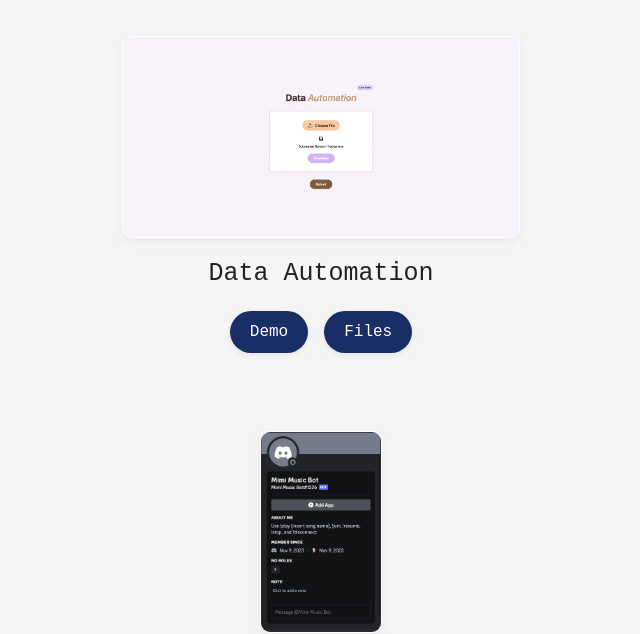
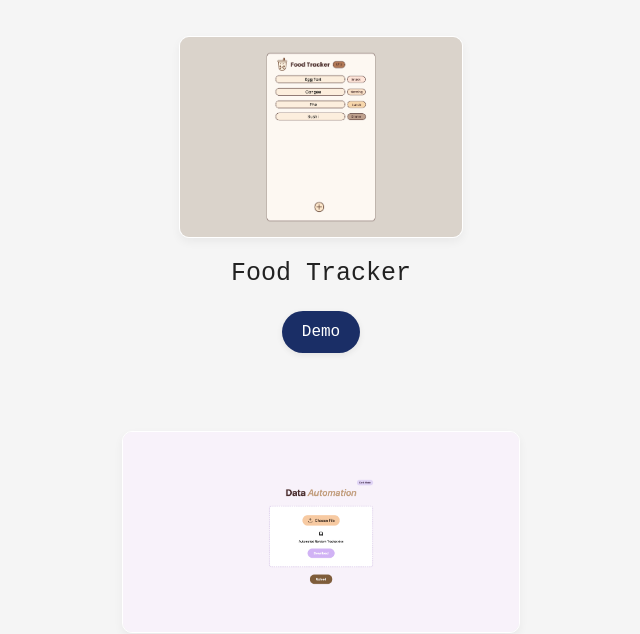
Before and after one commit to mimi110/mimi110.github.io, a plain HTML site: page project.html in a window 1280 px wide. Shown: the part 192-826 px from the top of the page, without its empty margins (319-959 px from the left). Drawn offline with Linux system fonts and the light colour scheme.

Commit message:
Add Food Tracker Project

```diff
--- a/project.html
+++ b/project.html
@@ -25,6 +25,31 @@
 
   <section id="project">
     <h1>Projects</h1>
+
+    <div class="box">
+      <div class="project">
+        <a href="#">
+            <img src="img/Food Tracker.png" alt="" onclick="enlargeImage(this)">
+        </a>
+       </div>
+
+       <details class="project-details">
+        <summary class="clickable-title"><h2>Food Tracker</h2></summary>
+        <p>
+          Designs a web and mobile app using Figma to help users remember what they’ve eaten each day.
+          Features include a meal logging by time of day, and a date selector for reviewing past entries.
+      <br><br><i>Currently building based on the completed mockup.</i>
+        </p>
+      </details>
+
+      <nav>
+        <a href="https://www.figma.com/design/15zKsw5ghU39mTwHAAZTof/Food-Tracker?node-id=0-1&t=8wO7vBQDopAIm3rP-1" class="nav">Demo</a>
+        <!-- <a href="https://colab.research.google.com/drive/1xSTjXpaC7KORXnxM2nH6wUgKGGn8kMbC?usp=sharing" class="nav">Code</a> -->
+        <!-- <a href="https://drive.google.com/drive/folders/1e693ASVDgutEyYPyVCd3VxFa_B3XkgMF?usp=drive_link" class="nav">Files</a> -->
+
+        </nav>
+
+      </div>
 
     <div class="box">
       <div class="project">
```
Also changed, not shown: img/Food Tracker.png (added).
